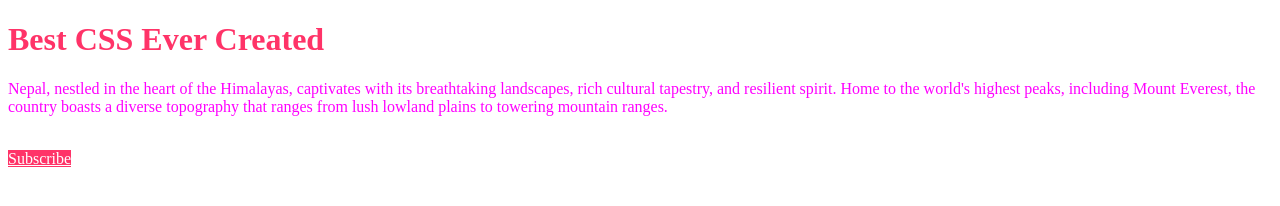
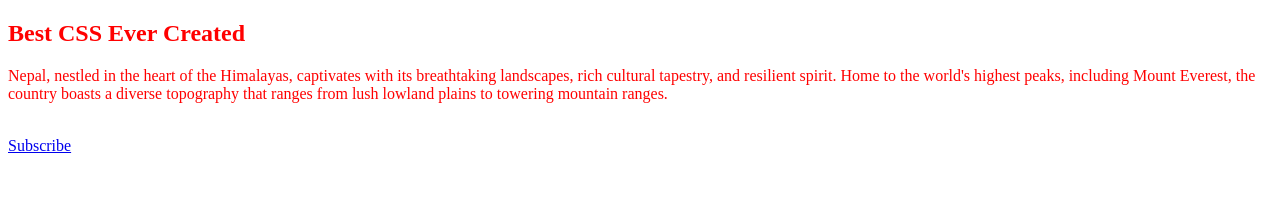
Before and after one commit to muktinathrajbanshi/complete_css, a plain HTML site: page colors/index.html in a window 1280 px wide. Drawn offline with Linux system fonts and the light colour scheme; files that its build step writes are made by us from their sources.

Commit message:
colors using various notations like rgb, rgba, hue, saturation, lightness

```diff
--- a/colors/color-style.css
+++ b/colors/color-style.css
@@ -0,0 +1,126 @@
+
+/* Notes: Colors using Various Notations */
+
+/*? Named Colors: You can use named colors, which are predefined color keywords. */
+h1{
+    color: red;
+}
+
+p {
+    color: blue;
+}
+
+/*? RGB Colors: (Red, Green, Blue) values allow you to define colors by sepcifying the amount of red, green, and blue in the color. */
+
+
+h1{
+    color: red;
+    color: rgb(255, 0, 0)
+}
+
+p{
+    color: blue;
+    color: rgb(0, 0, 255);
+ }
+
+
+
+/*? RGBA Colors: RGBA is similar to RGB but includes an alpha channel for opacity control. */
+/* alpha -0-1 */
+
+h1{
+    color: rgba(255, 0, 0, 1);
+}
+
+p{
+    color: rgba(0, 0, 255, 1)
+}
+
+
+
+/*? Hexadecimal Colors: You can specify colors using hexadecimal values. for that use color hunt in website*/
+
+h1 {
+    color: #ff0000;
+}
+
+p {
+    color: #071952
+}
+
+
+/* More on Colors */
+
+/*? HSL Colors: HSL (Hue, Saturation, Lightness) values provide a way to specify colors based on their
+hue, saturation, and lightness. */
+
+h1 {
+    color: hsl(0, 100%, 50%);
+}
+
+p {
+    color: hsl(226, 84%, 17%, 0.8);
+}
+
+
+
+
+/*? HSLA Colors: Similar to HSL, HSLA includes an alpha channel for opacity control. */
+
+h1 {
+    color: hsl(0, 100%, 50%, 1);
+}
+
+p {
+    color: hsl(226, 84%, 17%)
+}
+
+/* INTERVIEW QUESTIONS */
+
+/* ? 1: What is the difference between rgb() and rgba() color notations in css? */
+/* rgb() notation specifies a color using the red, green, and blue channels without transparency.
+rgba() notation is an extension of rgb() and includes an additional alpha channel to specify
+transparency. It stands for "red, green, blue, alpha. */
+
+
+/*? 2: How can we make the text color of an element fully transparent using css? Provide
+an example. */
+h1{
+   /* color: rgba(255, 0, 0, 0); */
+   /* color: transparent; */
+}
+/*? 3: How can we set the text color of an element to match the current color of another css
+property within the same element? */
+
+.hero-section{
+    color: rgb(255, 0, 0);
+}
+
+p {
+    color: currentColor;
+}
+
+/* When you see six-digit hexadecimal codes in the format #RRGGBB, where each pair represents
+the intensity of the red(RR), green (GG), and blue (BB) components, and the digits
+are the same (e.g., #333 or #ccc), it creates shades of gray */
+
+/* for example
+  h1 {
+     color: #ffffff;
+     color: #fff;
+     it is called white color shade
+  }
+
+  p {
+    color: #000000;
+    color: #000;
+    it is called black color shade
+  }
+
+  h1{
+    color: #111;
+    color: #222;
+    it is called gray color shade
+    that's all
+
+  }
--- a/colors/index.html
+++ b/colors/index.html
@@ -4,9 +4,10 @@
     <meta charset="UTF-8">
     <meta name="viewport" content="width=device-width, initial-scale=1.0">
     <title>Basic of CSS</title>
-    <link rel="stylesheet" href="style.css">
+    <link rel="stylesheet" href="color-style.css">
 </head>
 <body>
+    <section class="hero-section">
     <h1>Best CSS Ever Created</h1>
     <p class="para">
         Nepal, nestled in the heart of the Himalayas, captivates with its breathtaking landscapes,
@@ -17,5 +18,6 @@
     <!--this is the comment section-->
     <br>
     <a href="#" id="btn" target="_blank">Subscribe</a>
+</section>
 </body>
 </html>
```
